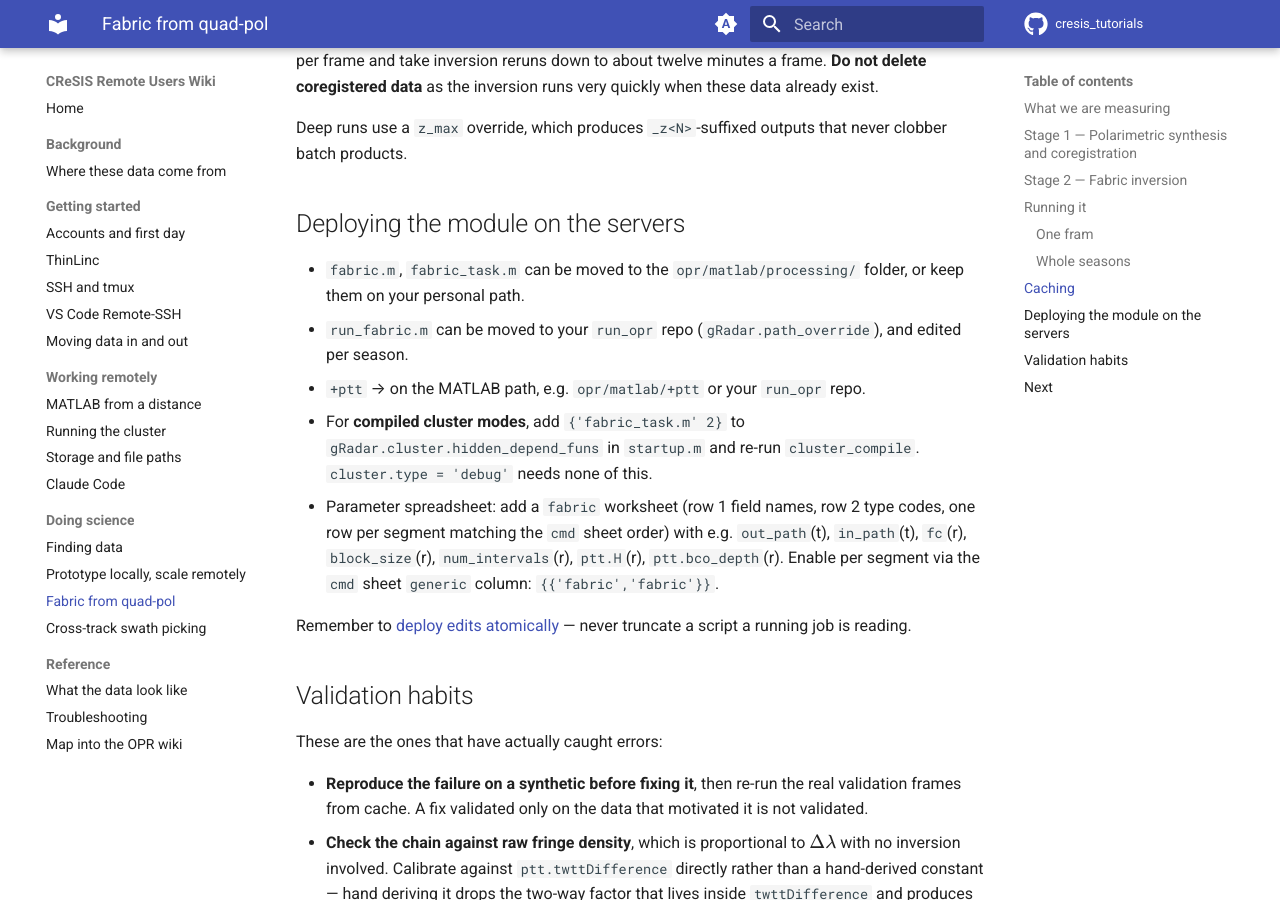
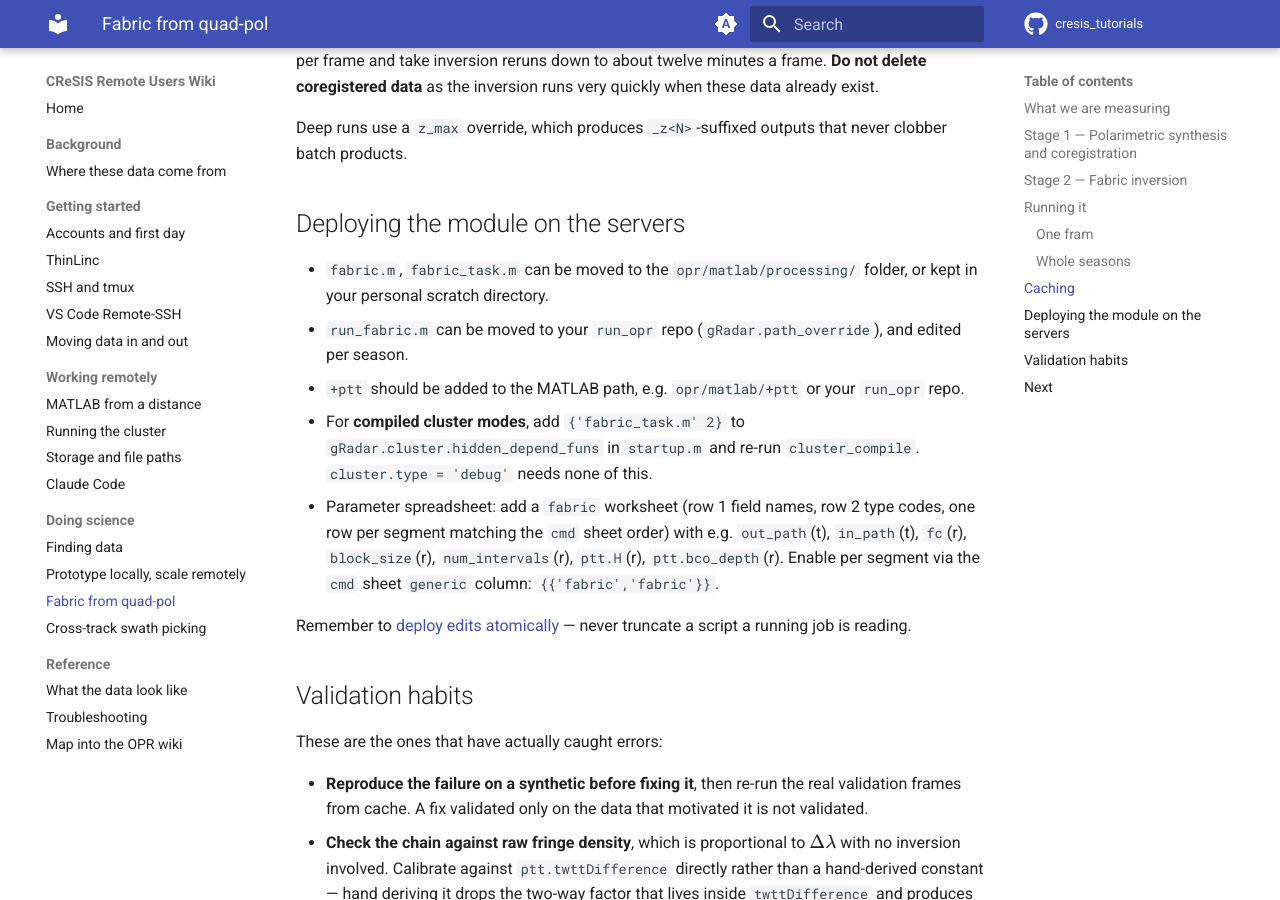
Before and after one commit to rice-glaciology/cresis_tutorials, an MkDocs documentation site: the page built from docs/doing-science/fabric-polarimetry.md, in a window 1280 px wide and 900 px high, scrolled down 3551 px. Built offline with MkDocs 1.6.1 and Material for MkDocs 9.7.7, drawn with Linux system fonts in a browser that asks for light colours; comment, search, counter and statistics services are not loaded.

Commit message:
Update deployment instructions for MATLAB files
Clarified instructions for moving MATLAB files and updating paths.

```diff
--- a/docs/doing-science/fabric-polarimetry.md
+++ b/docs/doing-science/fabric-polarimetry.md
@@ -151,11 +151,11 @@ outputs that never clobber batch products.
 
 ## Deploying the module on the servers
 
-- `fabric.m`, `fabric_task.m` can be moved to the `opr/matlab/processing/` folder, or keep them on your
-  personal path.
+- `fabric.m`, `fabric_task.m` can be moved to the `opr/matlab/processing/` folder, or kept in your
+  personal scratch directory.
 - `run_fabric.m` can be moved to your `run_opr` repo (`gRadar.path_override`), and edited per
   season.
-- `+ptt` → on the MATLAB path, e.g. `opr/matlab/+ptt` or your `run_opr` repo.
+- `+ptt` should be added to the MATLAB path, e.g. `opr/matlab/+ptt` or your `run_opr` repo.
 - For **compiled cluster modes**, add `{'fabric_task.m' 2}` to
   `gRadar.cluster.hidden_depend_funs` in `startup.m` and re-run
   `cluster_compile`. `cluster.type = 'debug'` needs none of this.
```
